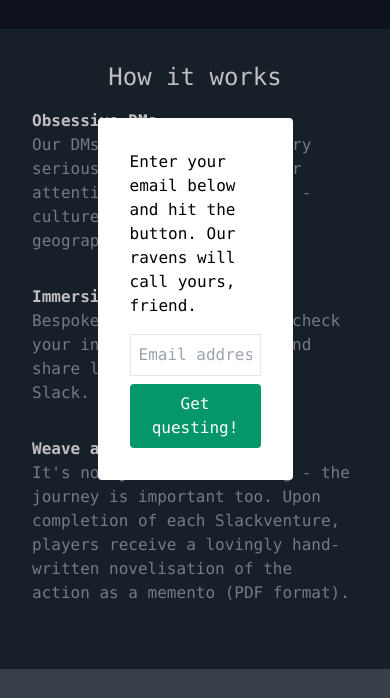
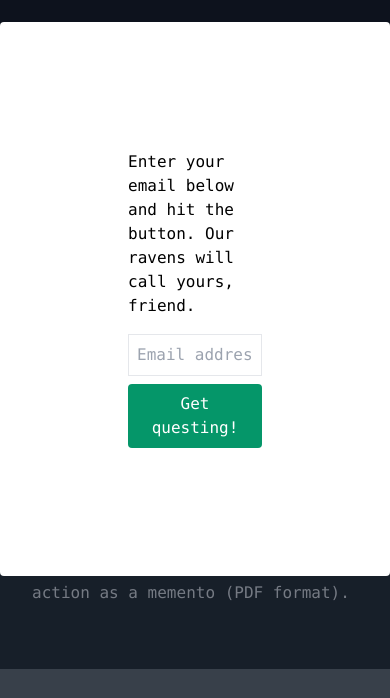
Before and after one commit to itsravenous/slackventures-website, a plain HTML site: page index.html in a window 390 px wide. Shown: the part 123-821 px from the top of the page. Drawn offline with nearby package versions, Linux system fonts and the light colour scheme.

Commit message:
Update index.html

```diff
--- a/index.html
+++ b/index.html
@@ -120,7 +120,7 @@
       </div>
 
       <div role="dialog" class="absolute inset-0 bg-black bg-opacity-25 flex items-center justify-center" id="join-sprimshing">
-        <form class="w-1/2 p-8 bg-white m-auto rounded" name="join-sprimshing" method="post"><input type="hidden" name="form-name" value="join-sprimshing">
+        <form class="lg:w-1/2 p-32 lg:p-8 bg-white m-auto rounded" name="join-sprimshing" method="post"><input type="hidden" name="form-name" value="join-sprimshing">
           <h2 class="sr-only">
             Join the Sprimshing adventure
           </h2>
@@ -139,7 +139,7 @@
       </div>
 
       <div role="dialog" class="sr-only absolute inset-0 bg-black bg-opacity-25 flex items-center justify-center" id="join-miami">
-        <form class="w-1/2 p-8 bg-white m-auto rounded" name="join-miami" method="post"><input type="hidden" name="form-name" value="join-miami">
+        <form class="lg:w-1/2 p-32 lg:p-8 bg-white m-auto rounded" name="join-miami" method="post"><input type="hidden" name="form-name" value="join-miami">
           <h2 class="sr-only">
             Join the Miami Nights adventure
           </h2>
```
